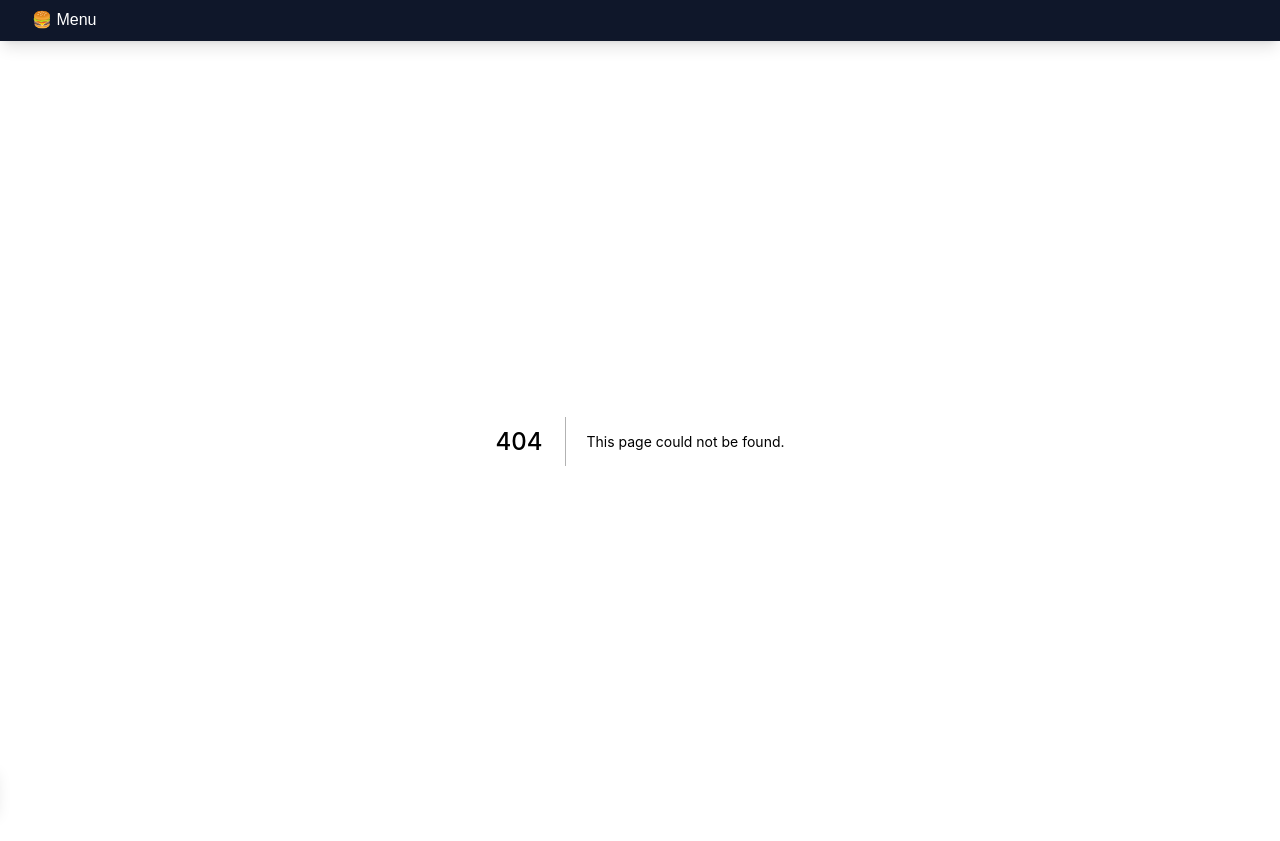
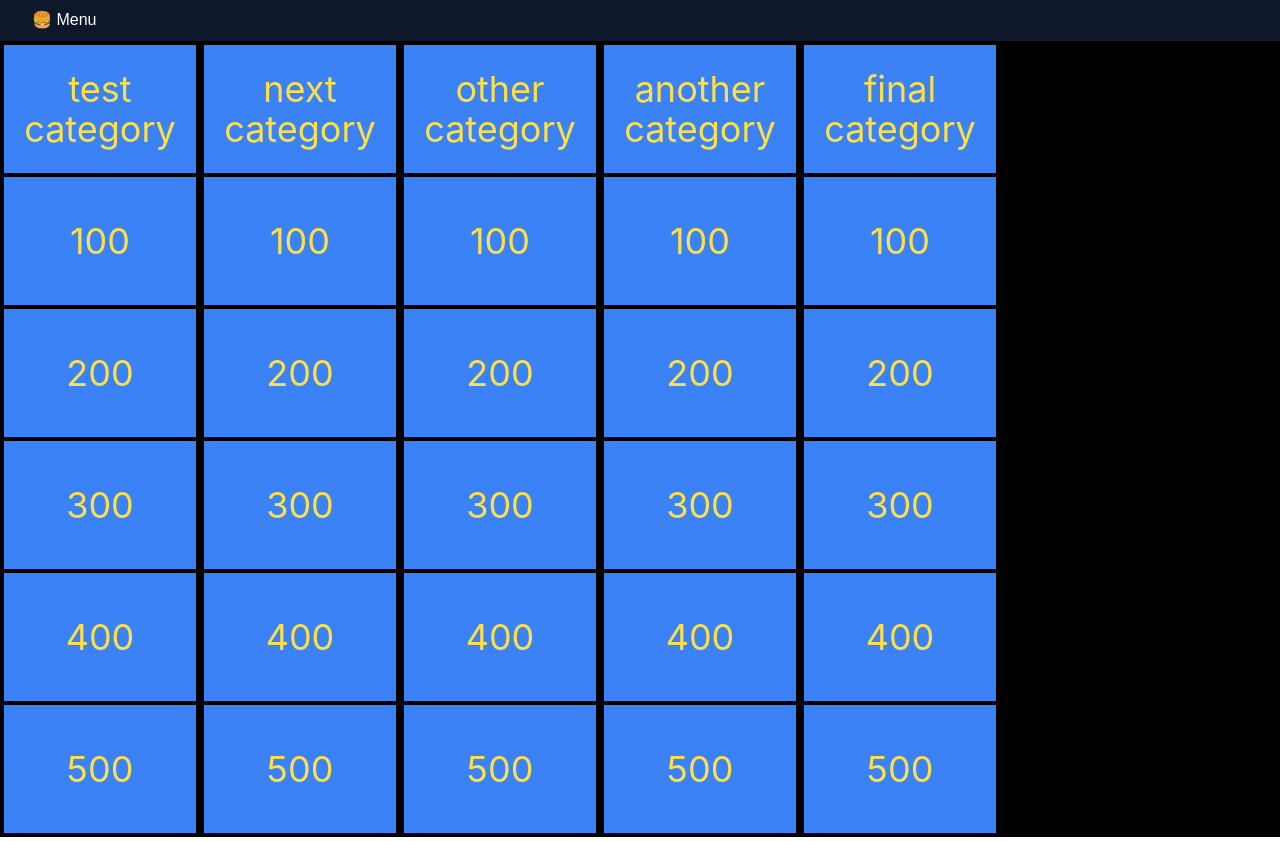
Before and after one commit to nbjorling/nextjs, a Next.js app: page /jeopardy in a window 1280 px wide. Before the commit this address had no page. Built offline with nearby package versions, Linux system fonts and the light colour scheme; a web font is replaced by a local one.

Commit message:
add basic UI

```diff
--- /dev/null
+++ b/components/JeopardyCard/JeopardyCard.tsx
@@ -0,0 +1,37 @@
+import * as React from "react";
+
+type JeopardyCardProps = { caption: string, question?: string };
+
+const JeopardyCard: React.FC<JeopardyCardProps> = ({ caption, question }) => {
+  const [showQuestion, setShowQuestion] = React.useState(false);
+
+  const flipCard = () => {
+    question && setShowQuestion(!showQuestion);
+  };
+
+  return (
+    <div
+      className="flex m-1 h-32 w-48 bg-transparent [perspective:1000px]"
+      onClick={flipCard}
+    >
+      <div
+        className={`relative transition-all w-full h-full duration-500 [transform-style:preserve-3d] ${
+          showQuestion && "[transform:rotateY(180deg)]"
+        }`}
+      >
+        <div className="absolute inset-0 [backface-visibility:hidden]">
+          <div className="bg-blue-500 h-full w-full flex justify-center items-center flex-col">
+            <p className="text-yellow-300 text-4xl text-center">{caption}</p>
+          </div>
+        </div>
+        <div className="absolute inset-0 h-full w-full [transform:rotateY(180deg)] [backface-visibility:hidden]">
+          <div className="bg-blue-500 h-full w-full flex justify-center items-center flex-col">
+            <p className="text-yellow-300 text-xl text-center">{question}</p>
+          </div>
+        </div>
+      </div>
+    </div>
+  );
+};
+
+export default JeopardyCard;
--- /dev/null
+++ b/components/JeopardyCard/index.tsx
@@ -0,0 +1 @@
+export { default } from "./JeopardyCard";
--- a/components/Menu.tsx
+++ b/components/Menu.tsx
@@ -59,6 +59,11 @@ export function Menu() {
               href="/codepens"
               title="💾 Code Pens"
             />
+            <LinkElement
+              toggleMenu={toggleMenu}
+              href="/jeopardy"
+              title="👨🏼‍🏫 Jeopardy"
+            />
           </div>
           <div className="absolute bottom-8 w-full h-12 bg-slate-900 flex shadow-lg">
             <div className="text-center items-center w-full p-2">
--- a/pages/index.tsx
+++ b/pages/index.tsx
@@ -38,6 +38,12 @@ const StartPageItems = [
     title: "Code Pens",
     description: "Link to useful codepens",
     href: "/codepens",
+  },
+  {
+    icon: "👨🏼‍🏫",
+    title: "Jeopardy",
+    description: "Jeopardy board",
+    href: "/jeopardy",
   },
 ];
 
--- /dev/null
+++ b/pages/jeopardy.tsx
@@ -0,0 +1,21 @@
+import * as React from "react";
+import JeopardyCard from "../components/JeopardyCard/JeopardyCard";
+import categories from "../public/jeopardy.json";
+
+const Jeopardy: React.FC = () => {
+  return (
+    <div className="bg-black flex flex-row h-full w-full">
+      {categories.map((category) => (
+        <div className="flex-col">
+          <JeopardyCard caption={category.name} />
+          {category.questions.map((question, index) => {
+            const caption = `${(index + 1) * 100}`;
+            return <JeopardyCard caption={caption} question={question} />;
+          })}
+        </div>
+      ))}
+    </div>
+  );
+};
+
+export default Jeopardy;
--- /dev/null
+++ b/public/jeopardy.json
@@ -0,0 +1,52 @@
+[
+  {
+    "name": "test category",
+    "questions": [
+      "test text 1",
+      "test text 2",
+      "test text 3",
+      "test text 4",
+      "test text 5"
+    ]
+  },
+  {
+    "name": "next category",
+    "questions": [
+      "next text 1",
+      "next text 2",
+      "next text 3",
+      "next text 4",
+      "next text 5"
+    ]
+  },
+  {
+    "name": "other category",
+    "questions": [
+      "other text 1",
+      "other text 2",
+      "other text 3",
+      "other text 4",
+      "other text 5"
+    ]
+  },
+  {
+    "name": "another category",
+    "questions": [
+      "another text 1",
+      "another text 2",
+      "another text 3",
+      "another text 4",
+      "another text 5"
+    ]
+  },
+  {
+    "name": "final category",
+    "questions": [
+      "final text 1",
+      "final text 2",
+      "final text 3",
+      "final text 4",
+      "final text 5"
+    ]
+  }
+]
```
Also changed, not shown: 1 other file (tests, documents, lock files or other folders).
